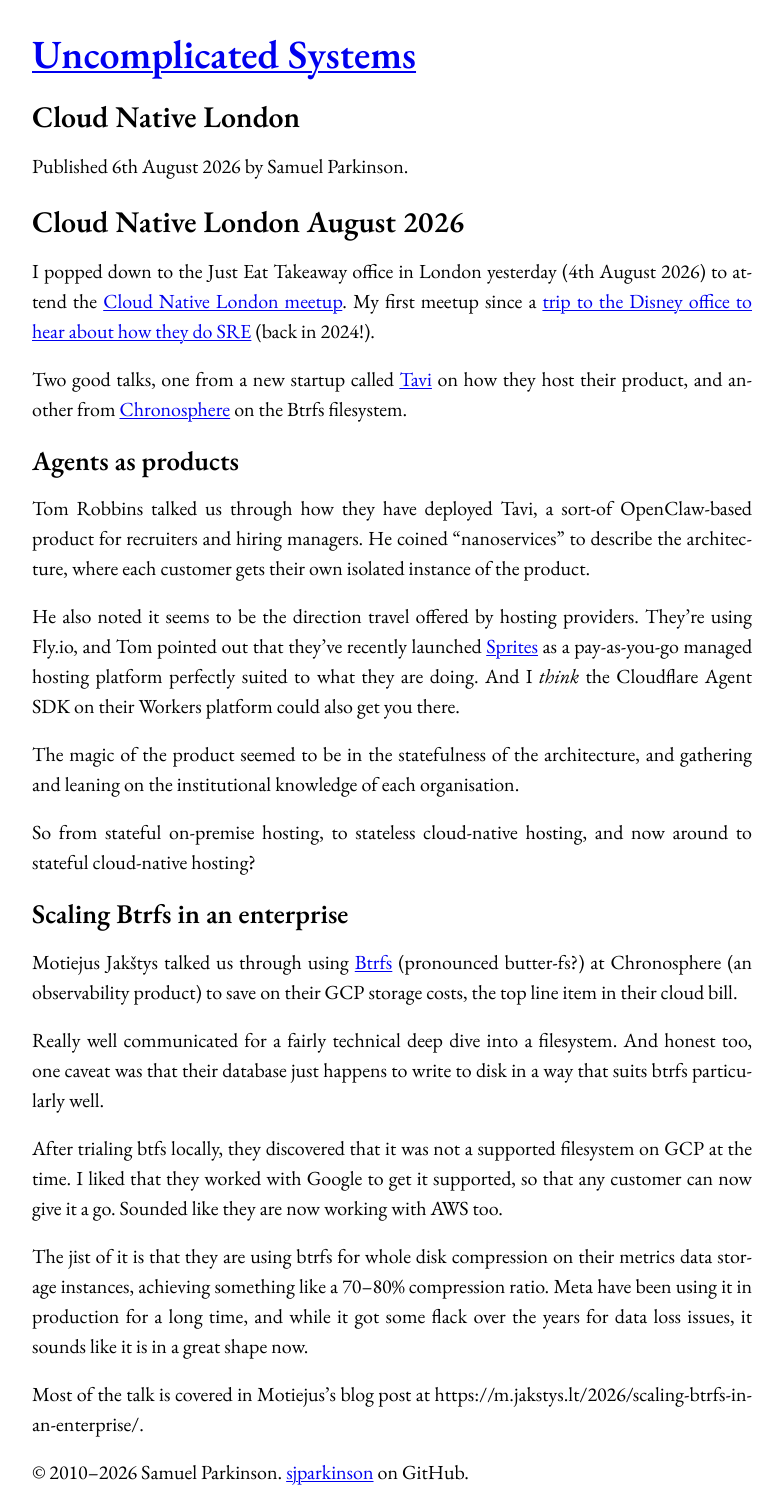
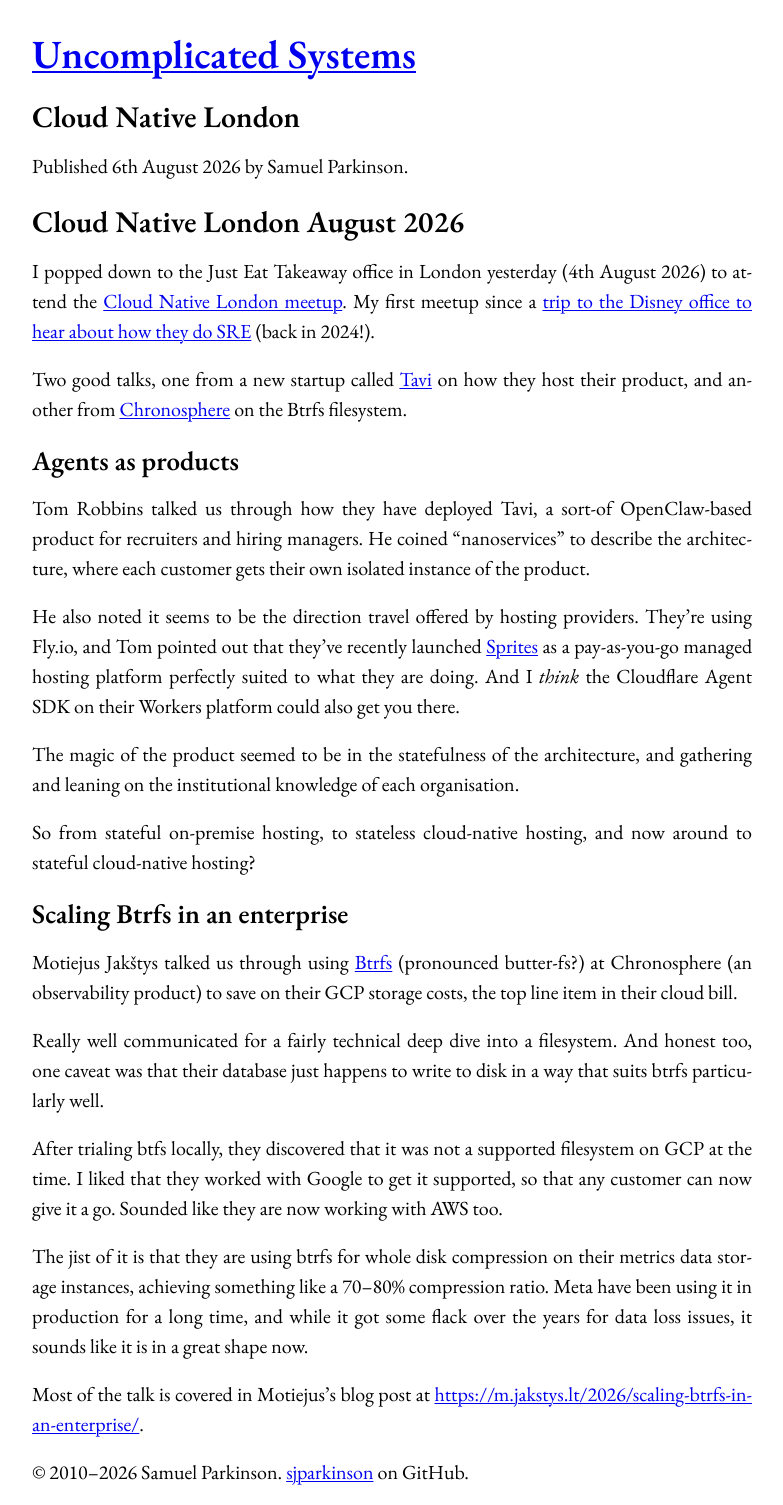
Before and after one commit to sjparkinson/uncomplicated.systems, a Jekyll site: the page built from _posts/2026-08-06-cloud-native-london.md, in a window 1280 px wide. Shown: the whole page, without its empty margins (248-1031 px from the left). Built offline with Jekyll 4.4.1, drawn with Linux system fonts in a browser that asks for light colours.

Commit message:
Make it a link

```diff
--- a/_posts/2026-08-06-cloud-native-london.md
+++ b/_posts/2026-08-06-cloud-native-london.md
@@ -24,4 +24,4 @@
 
 The jist of it is that they are using btrfs for whole disk compression on their metrics data storage instances, achieving something like a 70–80% compression ratio. Meta have been using it in production for a long time, and while it got some flack over the years for data loss issues, it sounds like it is in a great shape now.
 
-Most of the talk is covered in Motiejus's blog post at https://m.jakstys.lt/2026/scaling-btrfs-in-an-enterprise/.
+Most of the talk is covered in Motiejus's blog post at <https://m.jakstys.lt/2026/scaling-btrfs-in-an-enterprise/>.
```
